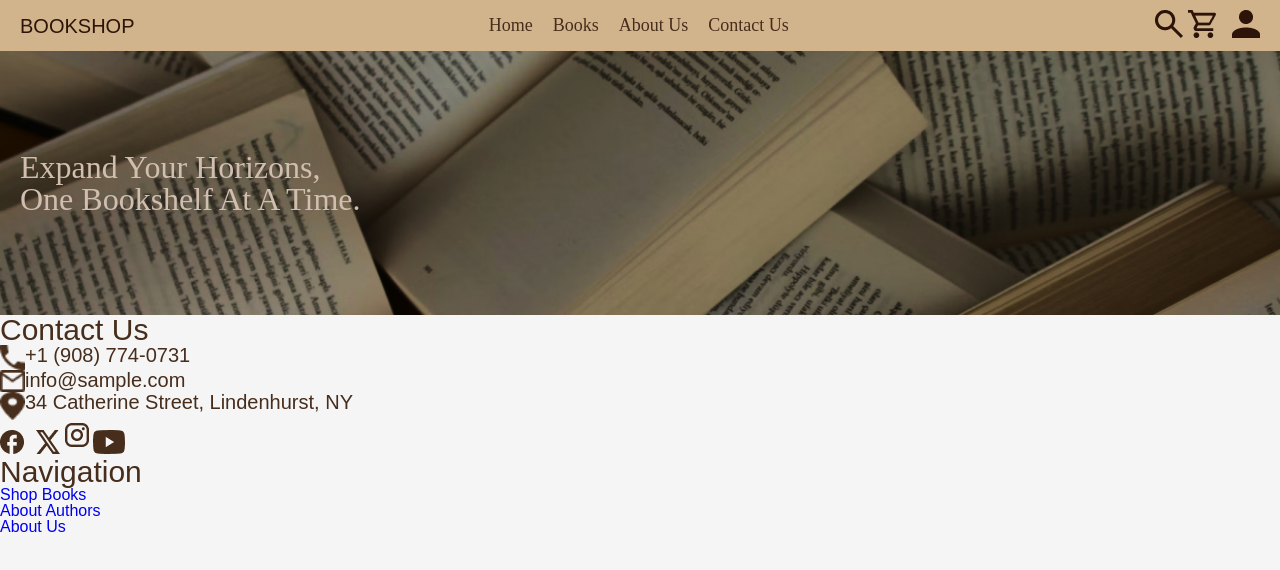
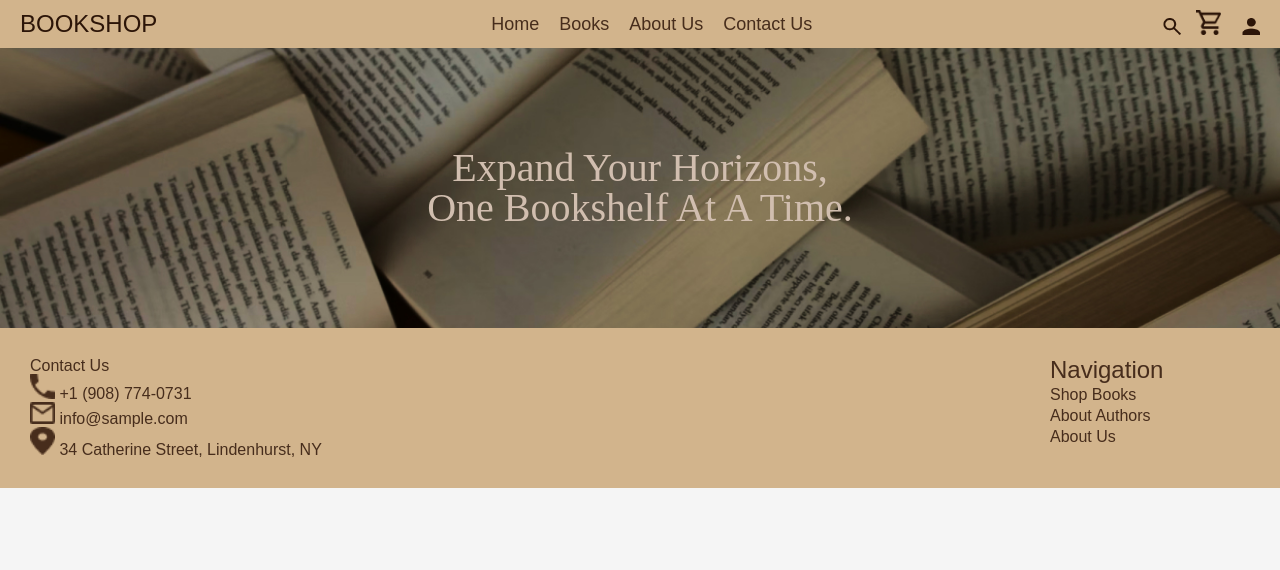
Before and after one commit to todradzeeana/TBC-final-project, a plain HTML site: page contact us.html in a window 1280 px wide. Drawn offline with Linux system fonts and the light colour scheme.

Commit message:
final project
final project

```diff
--- a/contact us.html
+++ b/contact us.html
@@ -12,10 +12,10 @@
             <h1>BOOKSHOP</h1>
             <nav>
                 <ul>
-                  <li><a href="#">Home</a></li>
-                  <li><a href="#">Books</a></li>
+                  <li><a href="index.html">Home</a></li>
+                  <li><a href="books.html">Books</a></li>
                   <li><a href="#">About Us</a></li>
-                  <li><a href="#">Contact Us</a></li>
+                  <li><a href="contact us.html">Contact Us</a></li>
                 </ul>
               </nav>
               <div class="icons">
@@ -37,12 +37,6 @@
                 <p><img src="photos/gm.png" alt="Email" width="25px"> info@sample.com</p>
                 <p><img src="photos/loc.png" alt="Address" width="25px"> 34 Catherine Street, Lindenhurst, NY</p>
             </div>
-            <div class="social">
-                <a href="#"><img src="photos/fb.png" alt="Facebook"></a>
-                <a href="#"><img src="photos/x.png" alt="Twitter"></a>
-                <a href="#"><img src="photos/ig.png" alt="Instagram"></a>
-                <a href="#"><img src="photos/yt.png" alt="YouTube"></a>
-            </div>
             <div class="navigation">
                 <p class="anik">Navigation</p>
                 <ul>
--- a/css/style4.css
+++ b/css/style4.css
@@ -1,8 +1,11 @@
 body {
-    font-family: Arial, sans-serif;
+  font-family: 'Arial', sans-serif;
   margin: 0;
   padding: 0;
   background-color: #f5f5f5;
+  display: flex;
+  flex-direction: column;
+  min-height: 100vh;
 }
 
 header {
@@ -12,6 +15,14 @@ body {
   background-color: #d2b48c;
   padding: 10px 20px;
 }
+
+header h1 {
+  margin: 0;
+  color: #2C1508;
+  font-size: 24px;
+  font-family: 'Copperplate Gothic Light', sans-serif;
+}
+
 nav ul {
   list-style: none;
   padding: 0;
@@ -25,45 +36,109 @@ body {
 
 nav ul li a {
   text-decoration: none;
-    color: #333;
   color: #472D1C;
-    font-family: "Copperplate Gothic Light";
+  font-family: 'Copperplate Gothic Light', sans-serif;
   font-size: 18px;
-    font-style: normal;
-    font-weight: 400;
-    line-height: normal;
 }
- h1 {
-    margin: 0;
-    color: #2C1508;
-    font-size: 20px;
+
+.icons a img {
+  width: 25px;
+  margin-left: 10px;
 }
+
+main {
+  flex-grow: 1;
+}
+
 .banner {
   background-image: url("../photos/cc.jpg");
   background-size: cover;
   background-position: center;
   padding: 100px 20px;
-    color: white;
-    text-align: left;
   color: #D1BEAF;
-    font-family: "Bell MT";
+  text-align: center;
+  display: flex;
+  align-items: center;
+  justify-content: center;
 }
+
 .banner-text h2 {
   margin: 0;
+  font-size: 2.5em;
+  font-family: 'Bell MT', serif;
+}
+
+.footer-container {
+  display: flex;
+  justify-content: space-between;
+  padding: 20px;
+  background-color: #d2b48c;
+  flex-wrap: wrap;
+}
+
+.footer-container div {
+  margin: 10px;
+  min-width: 200px;
+}
+
+.anik {
+  color: #472D1C;
+  font-size: 24px;
+  font-family: 'Copperplate Gothic Light', sans-serif;
+}
+
+.contact p, .social a img, .navigation ul {
+  color: #472D1C;
+  font-size: 16px;
+  font-family: 'Arial', sans-serif;
+}
+
+.social a img {
+  width: 25px;
+  margin: 0 5px;
+}
+
+.navigation ul {
+  list-style: none;
+  padding: 0;
+}
+
+.navigation ul li {
+  margin: 5px 0;
+}
+
+.navigation ul li a {
+  text-decoration: none;
+  color: #472D1C;
+}
+
+/* Responsive Design */
+@media (max-width: 768px) {
+  .footer-container {
+      flex-direction: column;
+      align-items: center;
+  }
+
+  .banner-text h2 {
       font-size: 2em;
-    color: #D1BEAF;
-    ;
+  }
 
+  header {
+      flex-direction: column;
+      align-items: center;
   }
-  .anik {
+
+  nav ul {
+      flex-direction: column;
+  }
+
+  nav ul li {
+      margin: 5px 0;
+  }
+
+  .icons {
       display: flex;
-color: #472D1C;
-font-size: 30px;
-margin-left: 900px
-margin-top: 400px;
+      justify-content: center;
+      margin-top: 10px;
   }
-p {
-    display: flex;
-color: #472D1C;
-font-size: 20px;
 }
```
Also changed, not shown: books.html (+11 -6 lines), index.html (+2 -2 lines), littleprince.html (+3 -3 lines), css/style.css (indentation only). Lines whose indentation alone changed are shown as unchanged.
